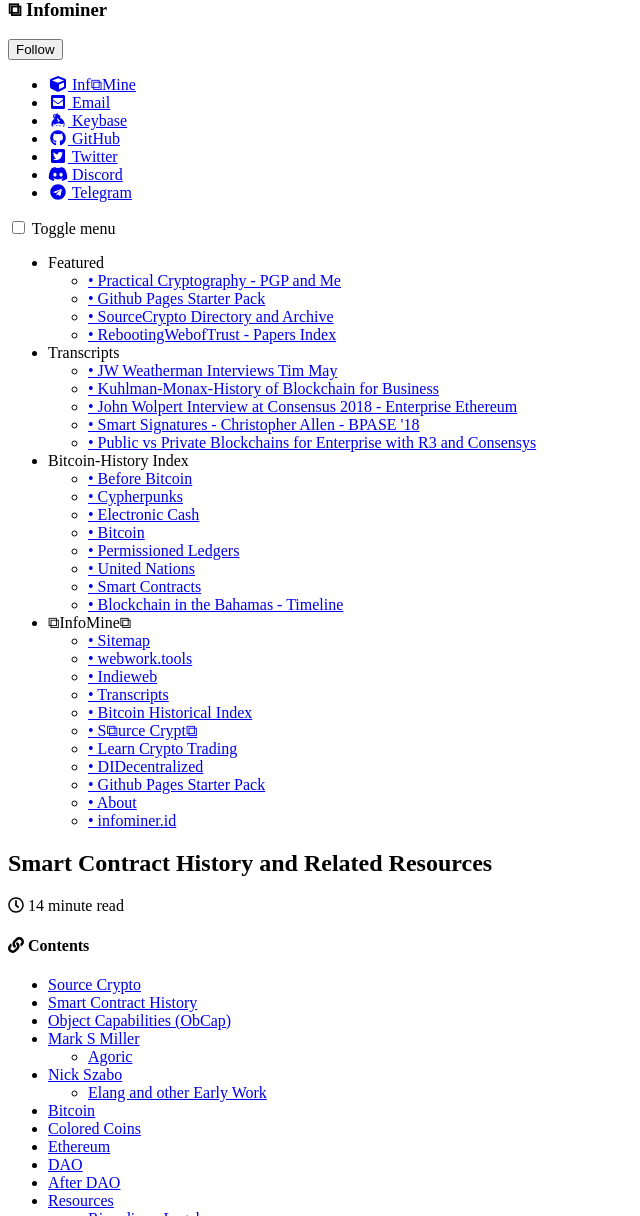
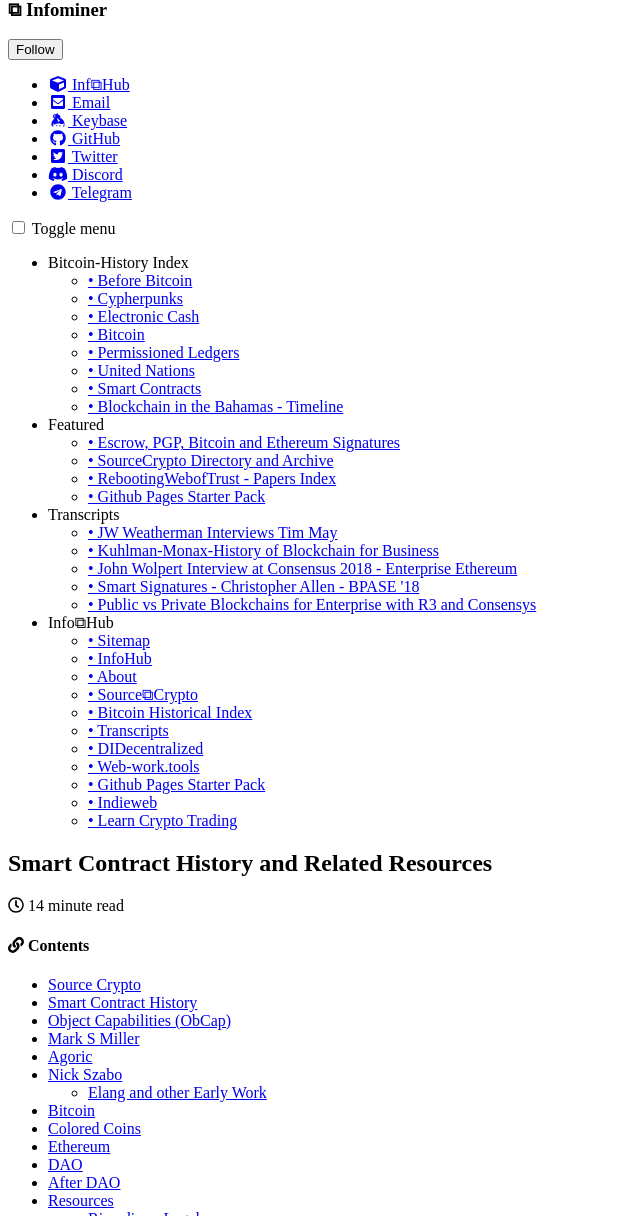
Before and after one commit to bitcoinfo/bitcoin-history, a Jekyll site: the page built from _posts/2019-01-08-smart-contracts.md, in a window 1280 px wide and 1400 px high, scrolled down 1297 px. Shown: the part 184-1400 px from the top of the window, without its empty margins (0-640 px from the left). Built offline with Jekyll 4.4.1, drawn with Linux system fonts in a browser that asks for light colours; cached includes are drawn as plain includes; nearby versions of some CDN libraries; some of the changed lines change nothing that is shown; some of the changed text lies outside the part shown.

Commit message:
fix old links

```diff
--- a/_config.yml
+++ b/_config.yml
@@ -118,7 +118,7 @@
 #  location         : "I spend most of my time right here."
 #  email            : infominer@protonmail.com
   links:
-    - label: "Inf⧉Mine"
+    - label: "Inf⧉Hub"
       icon: "fa fa-fw fa-cube"
       url: "https://infominer.id"
     - label: "Email"
@@ -146,7 +146,7 @@
 # Site Footer
 footer:
   links:
-    - label: "Inf⧉Mine"
+    - label: "Inf⧉Hub"
       icon: "fa fa-fw fa-cube"
       url: "https://infominer.id"
     - label: "Email"
--- a/_data/navigation.yml
+++ b/_data/navigation.yml
@@ -2,53 +2,28 @@
 main:
   - title: "Sitemap"
     url: "/sitemap/"
-  - title: "webwork.tools"
-    url: "https://infominer.id/web-work/"
+  - title: "Info⧉Hub"
+    url: "https://infominer.id/"
+  - title: "DIDecentral"
+    url: "https://decentralized-id.com"
+  - title: "Source⧉Crypto"
+    url: "https://sourcecrypto.pub/"
+  - title: "Bitcoin Historical Index"
+    url: "https://sourcecrypto.pub/bitcoin-history"
+  - title: "Transcripts"
+    url: "https://sourcecrypto.pub/transcripts/"
+  - title: "Learn Crypto Trading"
+    url: "https://learncryptotrading.co"
+  - title: "Web-work.tools"
+    url: "https://web-work.tools/"
   - title: "IndieWeb"
-    url: "https://infominer.id/indieweb/"
-  - title: "Transcripts"
-    url: "https://infominer.id/transcripts"
-  - title: "Source⧉Crypto"
-    description: "A Discord Chat for Creating a Database of Information Surrounding Blockchain and Cryptocurrency."
-    url: "https://sourcecrypto.pub"
-  - title: "Learn Crypto Trading"
-    description: "Resources for learning Technical Analysis and the Fundamentals of Crypto Trading"
-    url: "https://infominer.id/learn-crypto-trading"
-  - title: "DIDecentralized"
-    url: "https://decentralized-id.com"
-  - title: "Bitcoin Historical Index"
-    description: "Resources on the History leading up to and Surrounding Bitcoin."
-    url: "https://sourcecrypto.pub/bitcoin-history"
+    url: "https://web-work.tools/indieweb/"
   - title: "Github Pages Starter Pack"
-    url: "https://infominer.id/gh-pages-starter-pack.html"
+    url: "https://web-work.tools/gh-pages-starter-pack/"
   - title: "Minimal Mistakes: Quickstart Guide"
     url: "https://mmistakes.github.io/minimal-mistakes/docs/quick-start-guide/"
-  - title: "⧉InfoMine⧉"
-    url: "https://infominer.id/"
 
 bitnav:
-  - title: Featured
-    children:
-      - title: "• Practical Cryptography - PGP and Me"
-        url: "https://infominer.id/web-work/practical-pgp/"
-      - title: "• Github Pages Starter Pack"
-        url: "https://infominer.id/web-work/github-pages-starter-pack/"
-      - title: "• SourceCrypto Directory and Archive"
-        url: "https://sourcecrypto.pub/discolog/"
-      - title: "• RebootingWebofTrust - Papers Index"
-        url: "https://decentralized-id.com/workshops/rebooting-web-of-trust/"
-  - title: Transcripts
-    children:
-      - title: "• JW Weatherman Interviews Tim May"
-        url: "https://infominer.id/transcripts/JW-Weatherman-Interview-Tim-May/"
-      - title: "• Kuhlman-Monax-History of Blockchain for Business"
-        url: "https://infominer.id/transcripts/kuhlman-monax-blockchain-business-history/"
-      - title: "• John Wolpert Interview at Consensus 2018 - Enterprise Ethereum"
-        url: "https://infominer.id/transcripts/JohnWolpert-Consensus2018/"
-      - title: "• Smart Signatures - Christopher Allen - BPASE '18"
-        url: "https://infominer.id/transcripts/smart-signatures-christopher-allen/"
-      - title: "• Public vs Private Blockchains for Enterprise with R3 and Consensys"
-        url: "https://infominer.id/transcripts/public-private-blockchain-wolpert-gendal-brown/"
   - title: Bitcoin-History Index
     children:
       - title: "• Before Bitcoin"
@@ -67,30 +42,49 @@
         url: /smart-contracts/
       - title: "• Blockchain in the Bahamas - Timeline"
         url: "/blockchain-bahamas-crypto-caribbean/"
-  - title: "⧉InfoMine⧉"
+  - title: Featured
+    children:
+      - title: "• Escrow, PGP, Bitcoin and Ethereum Signatures"
+        url: "https://web-work.tools/practical-public-key-crypto/"
+      - title: "• SourceCrypto Directory and Archive"
+        url: "https://sourcecrypto.pub/discolog/"
+      - title: "• RebootingWebofTrust - Papers Index"
+        url: "https://decentralized-id.com/workshops/rebooting-web-of-trust/"
+      - title: "• Github Pages Starter Pack"
+        url: "https://web-work.tools/github-pages-starter-pack/"
+  - title: Transcripts
+    children:
+      - title: "• JW Weatherman Interviews Tim May"
+        url: "https://sourcecrypto.pub/transcripts/JW-Weatherman-Interview-Tim-May/"
+      - title: "• Kuhlman-Monax-History of Blockchain for Business"
+        url: "https://sourcecrypto.pub/transcripts/kuhlman-monax-blockchain-business-history/"
+      - title: "• John Wolpert Interview at Consensus 2018 - Enterprise Ethereum"
+        url: "https://sourcecrypto.pub/transcripts/JohnWolpert-Consensus2018/"
+      - title: "• Smart Signatures - Christopher Allen - BPASE '18"
+        url: "https://sourcecrypto.pub/transcripts/smart-signatures-christopher-allen/"
+      - title: "• Public vs Private Blockchains for Enterprise with R3 and Consensys"
+        url: "https://sourcecrypto.pub/transcripts/public-private-blockchain-wolpert-gendal-brown/"
+  - title: "Info⧉Hub"
     children:
       - title: "• Sitemap"
         url: "/sitemap/"
-      - title: "• webwork.tools"
-        url: "https://infominer.id/web-work/"
-      - title: "• Indieweb"
-        url: "https://infominer.id/indieweb/"
-      - title: "• Transcripts"
+      - title: "• InfoHub"
+        url: "https://infominer.id/"
+      - title: "  • About"
+        url: "https://infominer.id/about/"
+      - title: "• Source⧉Crypto"
+        url: "https://sourcecrypto.pub"
+      - title: "  • Bitcoin Historical Index"
+        url: "https://sourcecrypto.pub/bitcoin-history"
+      - title: "  • Transcripts"
         url: "https://infominer.id/transcripts"
-      - title: "• Bitcoin Historical Index"
-        description: "Resources on the History leading up to and Surrounding Bitcoin."
-        url: "https://sourcecrypto.pub/bitcoin-history"
-      - title: "• S⧉urce Crypt⧉"
-        description: "A Discord Chat for Creating a Database of Information Surrounding Blockchain and Cryptocurrency."
-        url: "https://sourcecrypto.pub"
-      - title: "• Learn Crypto Trading"
-        description: "Resources for learning Technical Analysis and the Fundamentals of Crypto Trading"
-        url: "https://infominer.id/learn-crypto-trading"
       - title: "• DIDecentralized"
         url: "https://decentralized-id.com"
-      - title: "• Github Pages Starter Pack"
-        url: "https://infominer.id/gh-pages-starter-pack.html"
-      - title: "• About"
-        url: "https://infominer.id/about/"
-      - title: "• infominer.id"
-        url: "https://infominer.id/"
+      - title: "• Web-work.tools"
+        url: "https://web-work.tools/"
+      - title: "  • Github Pages Starter Pack"
+        url: "https://web-work.tools/github-pages-starter-pack/"
+      - title: "  • Indieweb"
+        url: "https://web-work.tools/indieweb/"
+      - title: "• Learn Crypto Trading"
+        url: "https://learncryptotrading.co"
--- a/_posts/2019-01-08-smart-contracts.md
+++ b/_posts/2019-01-08-smart-contracts.md
@@ -74,14 +74,15 @@
 >Miller earned a BS in computer science from Yale in 1980 and published his Johns Hopkins PhD thesis in 2006.[2] Previously Chief Architect with the Virus-Safe Computing Initiative at HP Labs, he is now a research scientist at Google[3] and a member of the ECMAScript (JavaScript) committee.[4] - [Wikipedia](https://en.wikipedia.org/wiki/Mark_S._Miller)
 
 * [agoric.com/authors/mark-s-miller](https://agoric.com/authors/mark-s-miller/)
-* [marksammiller@twitter.com](https://twitter.com/marksammiller)
-* [Mark Miller: Agoric and the Decades-Long Quest for Secure Smart Contracts.](https://letstalkbitcoin.com/blog/post/epicenter-mark-miller-agoric-and-the-decadeslong-quest-for-secure-smart-contracts)
+* [twitter.com/marksammiller](https://twitter.com/marksammiller)
+* [Mark Miller: Agoric and the Decades-Long Quest for Secure Smart Contracts.](https://epicenter.tv/episode/286/) -Epicenter Podcast
+* [The Agoric Papers](https://e-drexler.com/d/09/00/AgoricsPapers/agoricpapers.html)
+  > These three papers by Mark S. Miller and K. Eric Drexler appeared in The Ecology of Computation, Bernardo Huberman (ed.) Elsevier Science Publishers/North-Holland, 1988.
 
-### Agoric
+## Agoric
 
 * [Agoric](https://agoric.com/about/)
   * [Object Capabilities with Kate Sills](https://librelounge.org/episodes/episode-13-object-capabilities-with-kate-sills.html) (podcast)
-
 
 
 ## Nick Szabo
```
